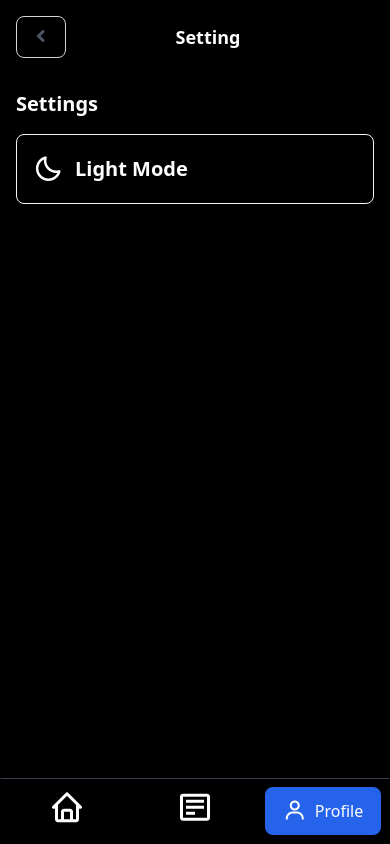
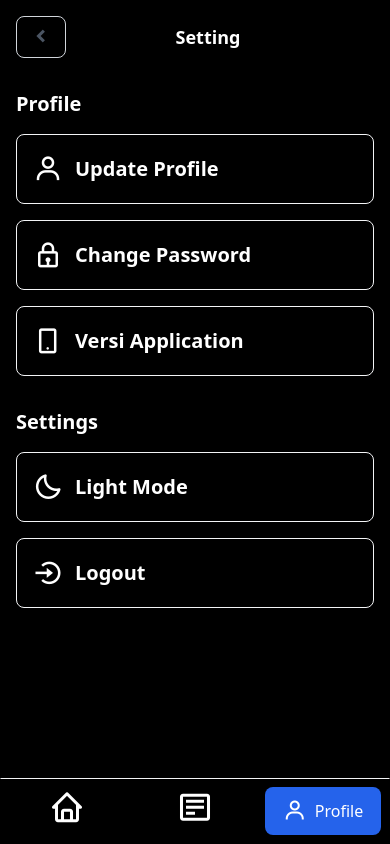
Before and after one commit to adhinnnugroho/SITIKET, a React (Vite) app: page /profile in a window 390 px wide. Built offline with nearby package versions, Linux system fonts and the light colour scheme.

Commit message:
fix: bug in mobile navigations

```diff
--- /dev/null
+++ b/src/components/card/DarkModeCard.tsx
@@ -0,0 +1,23 @@
+type PropsType = {
+    onclick: () => void,
+    iconsThemes: string,
+    themes: string
+}
+
+
+const DarkModeCard = ({ onclick, iconsThemes, themes }: PropsType) => {
+    return (
+        <button className={`flex justify-between items-center rounded-lg mt-4 p-4 shadow-md border w-full border-gray-100 transition-all
+                    hover:shadow-lg`} onClick={ onclick }>
+            <div className="flex items-center">
+                <i className={`bx bx-${iconsThemes} text-3xl mr-3 transition-transform duration-700 ease-in-out
+                        ${themes === 'light' ? 'rotate-0' : 'opacity-100 rotate-[370deg]'}`} />
+                <p className={`font-semibold text-xl transition-opacity duration-700 ease-in-out`}>
+                    {themes === 'light' ? 'Light Mode' : 'Dark Mode'}
+                </p>
+            </div>
+        </button>
+    )
+}
+
+export default DarkModeCard
--- a/src/components/specific/navigations/MobileNavigation.tsx
+++ b/src/components/specific/navigations/MobileNavigation.tsx
@@ -2,7 +2,7 @@ import MobileNavigationCard from "components/card/navigations/MobileNavigationsC
 
 const MobileNavigation = () => {
     return (
-        <div className="w-screen  fixed bottom-0 border dark:border-black border-white dark:border-t-gray-700 border-t-gray-400 p-2">
+        <div className="w-screen  fixed bottom-0 border border-transparent dark:border-t-gray-100 border-t-gray-600 p-2  dark:bg-black bg-white dark:text-white text-black transition-all duration-700 ease-in-out ">
             <div className="grid grid-cols-3 gap-3">
                 <MobileNavigationCard to="/" iconClass="home" label="Home" />
                 <MobileNavigationCard to="/ticket" iconClass="detail" label="My Ticket" />
--- a/src/layouts/MainLayout.tsx
+++ b/src/layouts/MainLayout.tsx
@@ -10,7 +10,7 @@ const MainLayout = ({ title, children }: MainLayoutProps) => {
     UseToggleThemes();
     useDocumentTitle(title ?? 'SITIKET')
     return (
-        <div className="w-full h-screen dark:bg-black bg-white dark:text-white text-black transition-all duration-700 ease-in-out" id="mainLayouts">
+        <div className="w-full h-screen dark:bg-black bg-white dark:text-white text-black transition-all duration-700 ease-in-out " id="mainLayouts">
             {children}
             <ComponentManagement.MobileNavigation   />
         </div>
--- a/src/pages/home/HomePage.tsx
+++ b/src/pages/home/HomePage.tsx
@@ -39,7 +39,6 @@ const HomePage = () => {
                 </div>
             </div>
 
-
             <div className="hotel-sections p-3 ml-3">
                 <h5 className="text-2xl font-semibold mt-5">
                     Hotel terbaru di SITIKET
@@ -57,7 +56,6 @@ const HomePage = () => {
                     </div>
                 </div>
             </div>
-
         </MainLayout>
     )
 }
--- a/src/pages/profile/ProfilePage.tsx
+++ b/src/pages/profile/ProfilePage.tsx
@@ -1,3 +1,4 @@
+import DarkModeCard from "components/card/DarkModeCard";
 import Header from "components/specific/navigations/header";
 import UseToggleThemes from "hooks/themes/useToggleThemes";
 import MainLayout from "layouts/MainLayout";
@@ -5,22 +6,56 @@ import MainLayout from "layouts/MainLayout";
 const ProfilePage = () => {
     const { themes, iconsThemes, handleToggleThemes } = UseToggleThemes();
     return (
-        <MainLayout>
+        <MainLayout title="SETTING - SITIKET">
             <Header title="Setting" link={'/'} />
-            <div className="p-4 mb-24">
+            <div className="mb-[1] pb-20">
+                <div className="p-4">
+                    <p className="font-semibold text-xl">
+                        Profile
+                    </p>
+                    <div className="flex justify-between items-center rounded-lg mt-4 p-4 shadow-md border w-full border-gray-100 transition-all
+                    hover:shadow-lg">
+                        <div className="flex items-center">
+                            <i className={`bx bx-user text-3xl mr-3 transition-transform duration-700 ease-in-out`} />
+                            <p className={`font-semibold text-xl transition-opacity duration-700 ease-in-out`}>
+                                Update Profile
+                            </p>
+                        </div>
+                    </div>
+                    <div className="flex justify-between items-center rounded-lg mt-4 p-4 shadow-md border w-full border-gray-100 transition-all
+                    hover:shadow-lg">
+                        <div className="flex items-center">
+                            <i className={`bx bx-lock text-3xl mr-3 transition-transform duration-700 ease-in-out`} />
+                            <p className={`font-semibold text-xl transition-opacity duration-700 ease-in-out`}>
+                                Change Password
+                            </p>
+                        </div>
+                    </div>
+                    <div className="flex justify-between items-center rounded-lg mt-4 p-4 shadow-md border w-full border-gray-100 transition-all
+                    hover:shadow-lg">
+                        <div className="flex items-center">
+                            <i className={`bx bx-mobile-alt text-3xl mr-3 transition-transform duration-700 ease-in-out`} />
+                            <p className={`font-semibold text-xl transition-opacity duration-700 ease-in-out`}>
+                                Versi Application
+                            </p>
+                        </div>
+                    </div>
+                </div>
+                <div className="p-4 ">
                     <p className="font-semibold text-xl">
                         Settings
                     </p>
-                <button className={`flex justify-between items-center rounded-lg mt-4 p-4 shadow-md border w-full border-gray-100 transition-all
-                    hover:shadow-lg`} onClick={handleToggleThemes}>
+                    <DarkModeCard onclick={handleToggleThemes} iconsThemes={iconsThemes} themes={themes} />
+                    <div className="flex justify-between items-center rounded-lg mt-4 p-4 shadow-md border w-full border-gray-100 transition-all
+                    hover:shadow-lg">
                         <div className="flex items-center">
-                        <i className={`bx bx-${iconsThemes} text-3xl mr-3 transition-transform duration-700 ease-in-out
-                        ${themes === 'light' ? 'rotate-0' : 'opacity-100 rotate-[370deg]'}`} />
+                            <i className={`bx bx-log-in-circle text-3xl mr-3 transition-transform duration-700 ease-in-out`} />
                             <p className={`font-semibold text-xl transition-opacity duration-700 ease-in-out`}>
-                            {themes === 'light' ? 'Light Mode' : 'Dark Mode'}
+                                Logout
                             </p>
                         </div>
-                </button>
+                    </div>
+                </div>
             </div>
         </MainLayout>
     );
--- a/src/pages/tiket/TiketPage.tsx
+++ b/src/pages/tiket/TiketPage.tsx
@@ -1,8 +1,9 @@
+import Header from "components/specific/navigations/header";
 import MainLayout from "layouts/MainLayout";
 
 const TiketPage = () => {
-    return <MainLayout>
-        tiket page
+    return <MainLayout title="My Ticket - SITIKET">
+        <Header title="My Ticket" />
     </MainLayout>
 };
 
```
Lines whose indentation alone changed are shown as unchanged.
